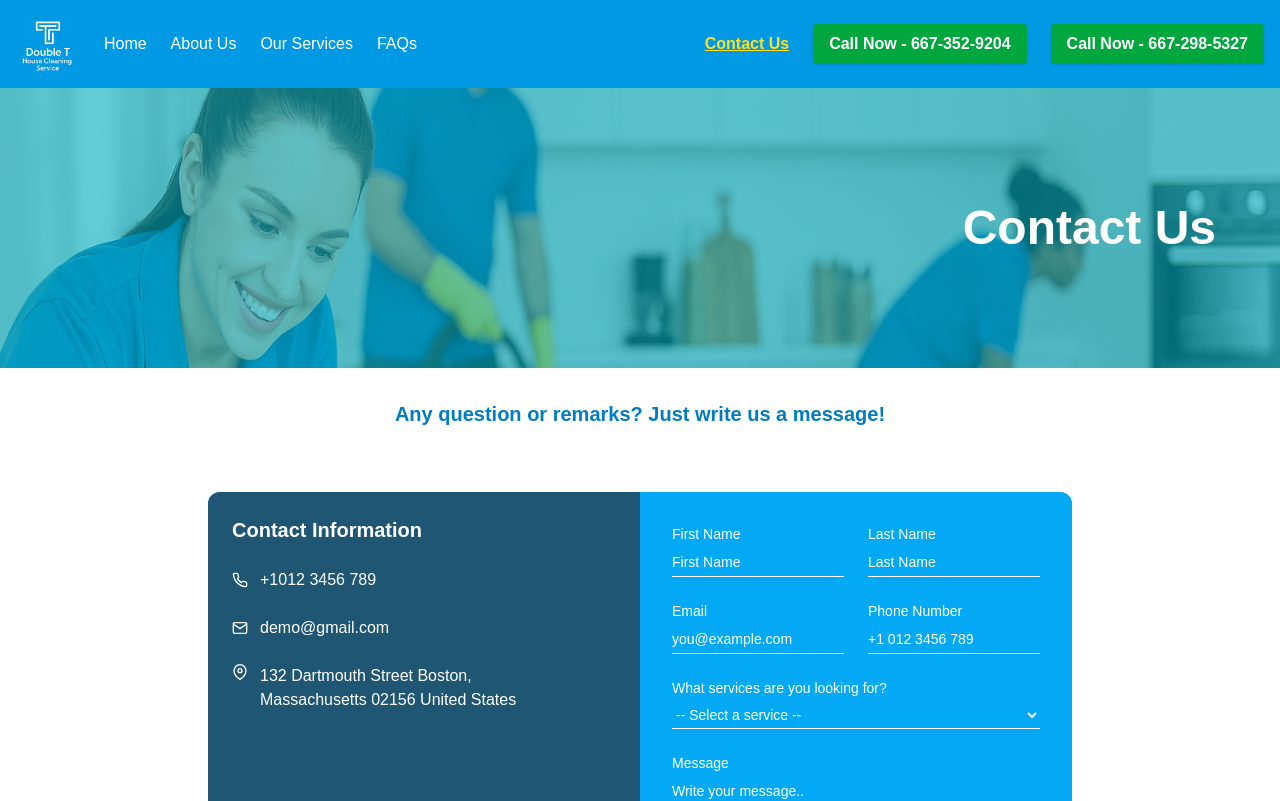
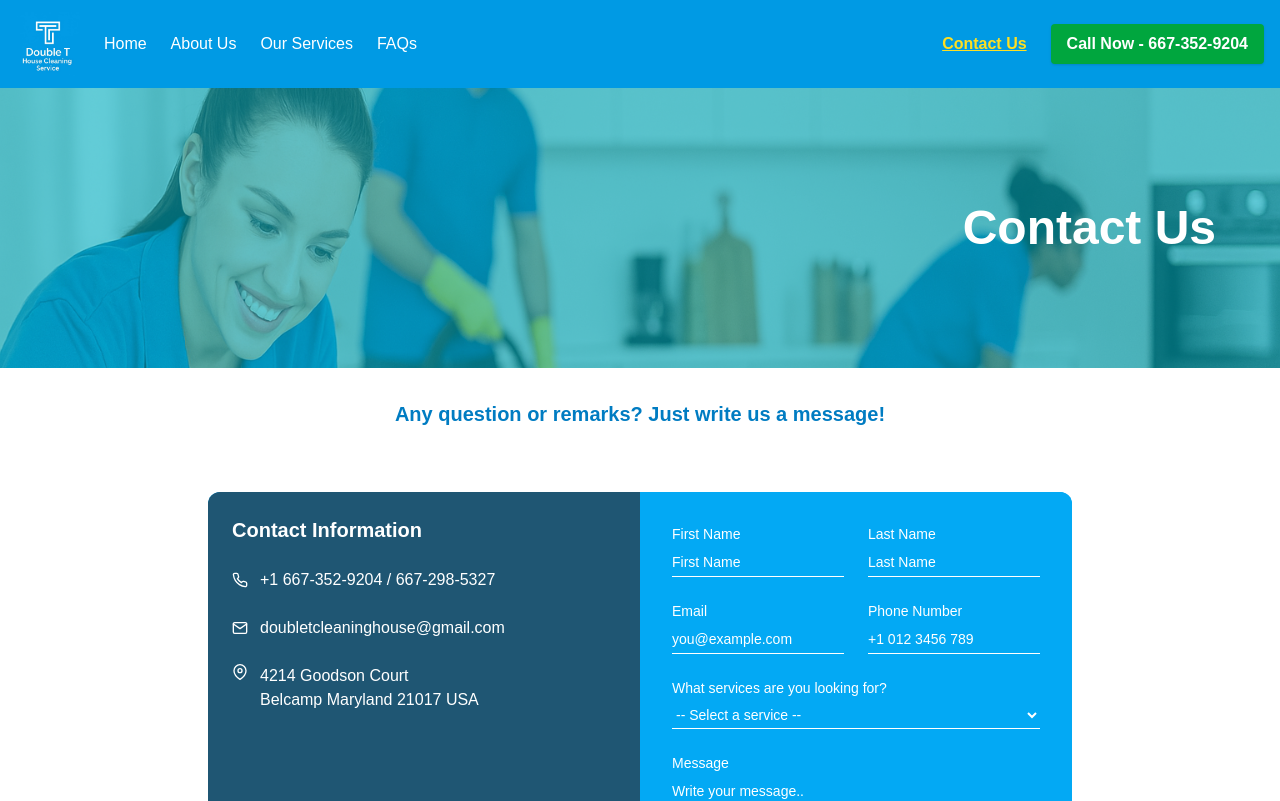
Before and after one commit to NickThant/Double-T-Web, a Next.js app: page /contact-us in a window 1280 px wide. Shown: the top 801 px of the page. Built offline with nearby package versions, Linux system fonts and the light colour scheme.

Commit message:
contact info updates

```diff
--- a/src/app/components/footer.tsx
+++ b/src/app/components/footer.tsx
@@ -22,13 +22,13 @@ const Footer: React.FC = () => {
           >
             Call Now - 667-352-9204
           </a>
-          <br></br>
+          {/* <br></br>
           <a
             href="tel:8881234567"
             className="bg-green-600 hover:bg-green-700 text-white font-semibold py-2 px-4 rounded shadow"
           >
             Call Now - 667-298-5327
-          </a>
+          </a> */}
         </div>
 
         <div className="flex justify-center w-full">
--- a/src/app/components/header.tsx
+++ b/src/app/components/header.tsx
@@ -60,12 +60,12 @@ const Navbar: React.FC = () => {
         >
           Call Now - 667-352-9204
         </a>
-        <a
+        {/* <a
           href="tel:8881234567"
           className="bg-green-600 hover:bg-green-700 text-white font-semibold py-2 px-4 rounded shadow"
         >
           Call Now - 667-298-5327
-        </a>
+        </a> */}
       </div>
 
       <button
--- a/src/app/contact-us/page.tsx
+++ b/src/app/contact-us/page.tsx
@@ -28,19 +28,19 @@ const ContactUs: React.FC = () => {
 
         <div className="flex items-center space-x-3">
       <FiPhone />
-      <span>+1012 3456 789</span>
+      <span>+1 667-352-9204 / 667-298-5327</span>
         </div>
 
         <div className="flex items-center space-x-3">
       <FiMail />
-      <span>demo@gmail.com</span>
+      <span>doubletcleaninghouse@gmail.com</span>
         </div>
 
         <div className="flex items-start space-x-3">
       <FiMapPin />
       <span>
-        132 Dartmouth Street Boston,<br />
-        Massachusetts 02156 United States
+        4214 Goodson Court<br />
+        Belcamp Maryland 21017 USA
       </span>
         </div>
       </div>
```
